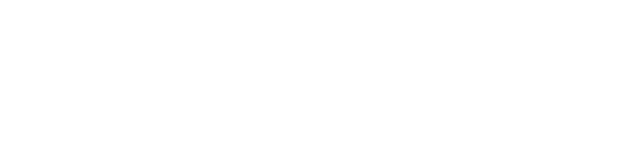
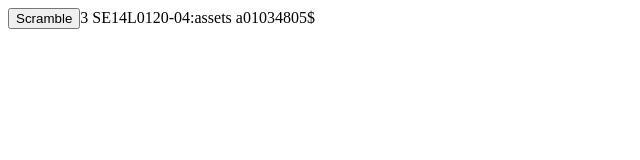
Before and after one commit to Solale90/gitTest2526, a plain HTML site: page index.html in a window 1280 px wide. Shown: the whole page, without its empty margins (0-640 px from the left). Drawn offline with Linux system fonts and the light colour scheme.

Commit message:
html codes

```diff
--- a/index.html
+++ b/index.html
@@ -1,3 +1,5 @@
 <!DOCTYPE html>
 <html>
+<!--myhtml--><head><title>Stars!</title><link href="index.css" type="text/css" rel="stylesheet" /></head><body><div id='sky'></div><button id='scramble'>Scramble</button><script src="index.js"></script>3</body>
+SE14L0120-04:assets a01034805$
 </html>
```
